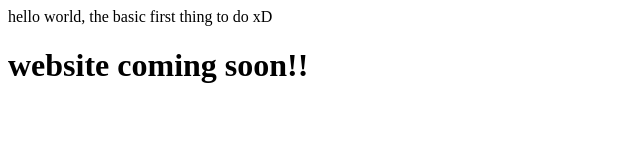
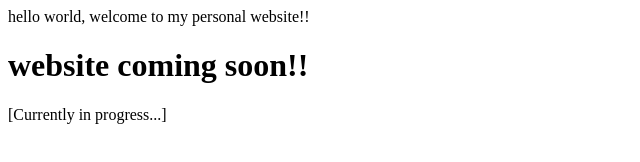
Before and after one commit to abhijayrajvansh/abhijayrajvansh.github.io, a plain HTML site: page index.html in a window 1280 px wide. Shown: the whole page, without its empty margins (0-640 px from the left). Drawn offline with Linux system fonts and the light colour scheme.

Commit message:
Updating Files

```diff
--- a/index.html
+++ b/index.html
@@ -1,7 +1,10 @@
 <!DOCTYPE html>
 <html>
     <body>
-        hello world, the basic first thing to do xD
+        hello world, welcome to my personal website!!
+
         <h1>website coming soon!!</h1>
+
+        [Currently in progress...]
     </body>
 </html>
```
